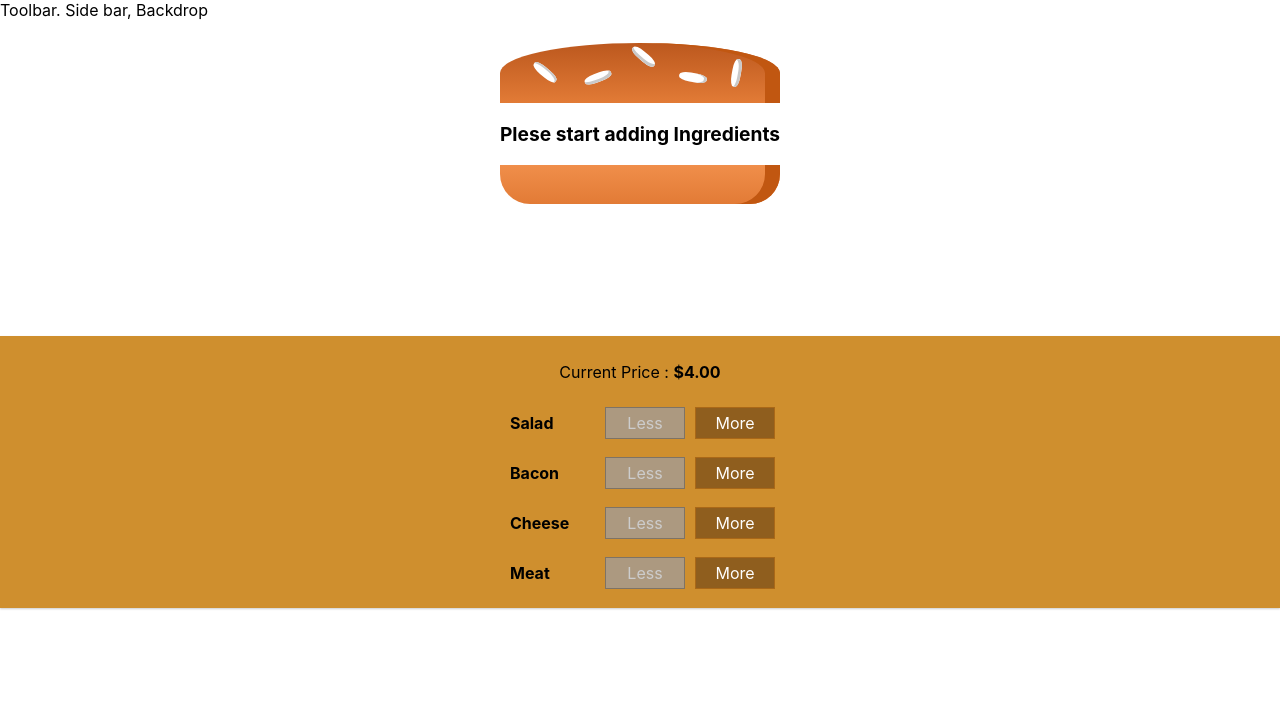
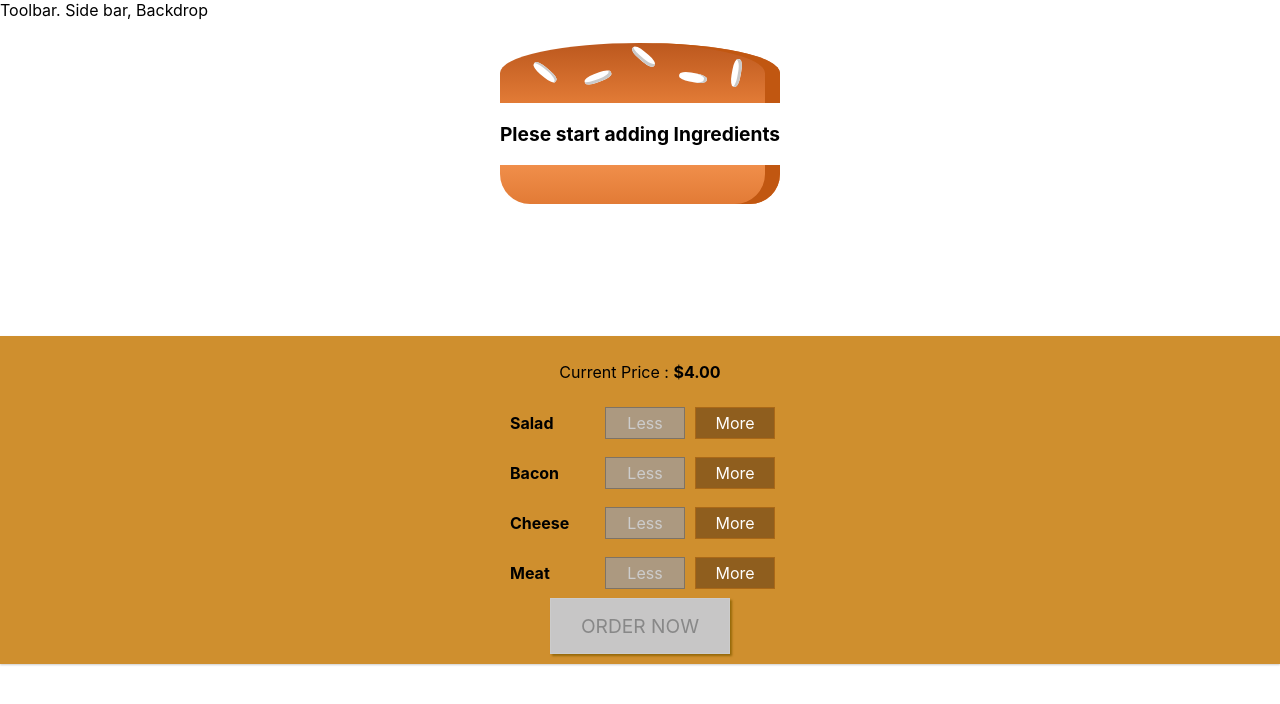
Before and after one commit to Parthasarathireddy/my-burger-project, a React app: page / in a window 1280 px wide. Shown: the top 704 px of the page. Built offline with nearby package versions, Linux system fonts and the light colour scheme.

Commit message:
Adding the Order button

```diff
--- a/src/components/Burger/BUildControls/BuildControls.js
+++ b/src/components/Burger/BUildControls/BuildControls.js
@@ -16,6 +16,7 @@ const buildControls = (props)=>(
              removed = {() => props.ingredientRemoved(ctrl.type)}
              disabled = {props.disabled[ctrl.type]}/>
         ))}
+        <button className = {classes.OrderButton} disabled = {!props.purchasable}>ORDER NOW</button>
     </div>
 )
 export default buildControls;
--- a/src/components/Burger/BUildControls/BuildControls.module.css
+++ b/src/components/Burger/BUildControls/BuildControls.module.css
@@ -8,3 +8,44 @@
     margin: auto;
     padding: 10px 0;
 }
+
+.OrderButton {
+    background-color: #DAD735;
+    outline: none;
+    cursor: pointer;
+    border: 1px solid #966909;
+    color: #966909;
+    font-family: inherit;
+    font-size: 1.2em;
+    padding: 15px 30px;
+    box-shadow: 2px 2px 2px #966909;
+}
+
+.OrderButton:hover, .OrderButton:active {
+    background-color: #A0DB41;
+    border: 1px solid #966909;
+    color: #966909;
+}
+
+.OrderButton:disabled {
+    background-color: #C7C6C6;
+    cursor: not-allowed;
+    border: 1px solid #ccc;
+    color: #888888;
+}
+
+.OrderButton:not(:disabled) {
+    animation: enable 0.3s linear;
+}
+
+@keyframes enable {
+    0% {
+        transform: scale(1);
+    }
+    60% {
+        transform: scale(1.1);
+    }
+    100% {
+        transform: scale(1);
+    }
+}
--- a/src/containers/BurgerBuilder/BurgerBuilder.js
+++ b/src/containers/BurgerBuilder/BurgerBuilder.js
@@ -22,7 +22,18 @@ class BurgerBuilder extends Component{
             cheese : 0,
             meat : 0
         },
-        totalPrice : 4
+        totalPrice : 4,
+        purchasable : false
+    }
+    updatePurchaseState(ingredients){
+        //const ingredients = {...this.state.ingredients};
+        const sum = Object.keys(ingredients).map(igKey => {
+            return ingredients[igKey];
+        })
+        .reduce((sum,el) => {
+            return sum + el;
+        },0);
+        this.setState({purchasable : sum>0})
     }
     addIngredientHandler = (type) =>{
         const oldCount = this.state.ingredients[type];
@@ -32,7 +43,8 @@ class BurgerBuilder extends Component{
         const priceAddition = INGREDIENT_PRICES[type];
         const oldPrice = this.state.totalPrice;
         const newPrice = oldPrice + priceAddition;
-        this.setState({totalPrice : newPrice,ingredients : updateIngredients})
+        this.setState({totalPrice : newPrice,ingredients : updateIngredients});
+        this.updatePurchaseState(updateIngredients);
     }
     removeIngredientHandler = (type) =>{
         const oldCount = this.state.ingredients[type];
@@ -45,7 +57,8 @@ class BurgerBuilder extends Component{
         const priceDeduction = INGREDIENT_PRICES[type];
         const oldPrice = this.state.totalPrice;
         const newPrice = oldPrice - priceDeduction;
-        this.setState({totalPrice : newPrice,ingredients : updateIngredients})
+        this.setState({totalPrice : newPrice,ingredients : updateIngredients});
+        this.updatePurchaseState(updateIngredients);
     }
     render(){
         const disableInfo = {...this.state.ingredients}
@@ -60,6 +73,7 @@ class BurgerBuilder extends Component{
                      ingredientAdded = {this.addIngredientHandler}
                      ingredientRemoved = {this.removeIngredientHandler}
                      disabled = {disableInfo}
+                     purchasable = {this.state.purchasable}
                      price = {this.state.totalPrice}/>
                 </div>
             </Aux>
```
